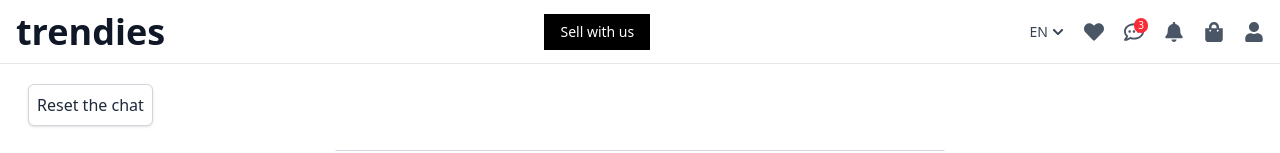
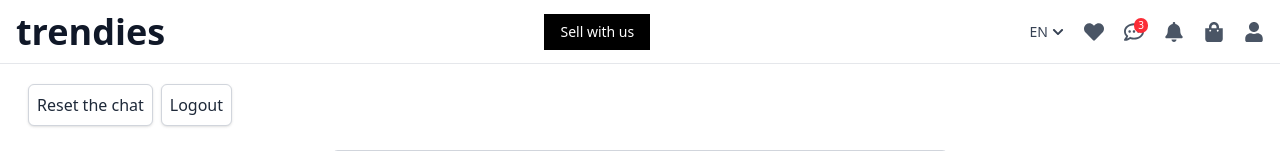
Before and after one commit to Uzmashaik93/counteroffer-chat, a Next.js app: page /chat/buyer in a window 1280 px wide. Shown: the top 153 px of the page. Built offline with nearby package versions, Linux system fonts and the light colour scheme; no server answers.

Commit message:
feat:add logout functionality

```diff
--- a/app/components/BuyerChatUI.tsx
+++ b/app/components/BuyerChatUI.tsx
@@ -8,6 +8,7 @@ import Image from "next/image";
 import { TextMessageBlock } from "./TextMessageBlock";
 import { OfferBlock } from "./OfferBlock";
 import CounterOfferMessageLine from "./CounterOfferMessageLine";
+import LogoutButton from "./LogoutButton";
 
 export default function BuyerChatUI() {
   const [input, setInput] = useState("");
@@ -107,6 +108,7 @@ export default function BuyerChatUI() {
       >
         Reset the chat
       </button>
+      <LogoutButton />
       <div className="w-full max-w-2xl flex bg-gray-100 h-[90vh] mx-auto border border-gray-300 shadow-lg my-4 rounded-lg md:w-1/2">
         {/* Chat Window */}
         <main className="flex-1 flex flex-col">
@@ -155,7 +157,7 @@ export default function BuyerChatUI() {
                     />
                   )
                 ) : (
-                  <div>
+                  <div key={idx}>
                     {msg.status === "accepted" ? (
                       <p className="text-center text-green-600 text-sm font-semibold mt-4">
                         Offer accepted at {msg.amount} EUR by seller.
--- /dev/null
+++ b/app/components/LogoutButton.tsx
@@ -0,0 +1,21 @@
+"use client";
+
+import { useRouter } from "next/navigation";
+
+export default function LogoutButton() {
+  const router = useRouter();
+
+  const logout = async () => {
+    await fetch("/api/auth/logout", { method: "POST" });
+    router.push("/login");
+  };
+
+  return (
+    <button
+      onClick={logout}
+      className=" px-2 py-2 bg-white border border-gray-300 rounded-md shadow text-gray-800 hover:bg-gray-50 transition mb-2 ml-2"
+    >
+      Logout
+    </button>
+  );
+}
--- a/app/components/Navbar.tsx
+++ b/app/components/Navbar.tsx
@@ -11,6 +11,7 @@ import {
   FaTimes,
 } from "react-icons/fa";
 import { useState } from "react";
+import Link from "next/link";
 
 export default function Navbar() {
   const [mobileMenuOpen, setMobileMenuOpen] = useState(false);
@@ -19,10 +20,12 @@ export default function Navbar() {
     <nav className="border-b border-gray-200 h-16 bg-white flex items-center w-full">
       <div className="w-full px-0 flex justify-between items-center h-full">
         {/* Left: Logo */}
-        <div className="flex items-center gap-2 pl-4">
-          <span className="text-2xl md:text-4xl font-bold text-gray-900">
-            trendies
-          </span>
+        <div className="flex items-center gap-2 pl-4 hover:cursor-pointer">
+          <Link href="/">
+            <span className="text-2xl md:text-4xl font-bold text-gray-900">
+              trendies
+            </span>
+          </Link>
         </div>
 
         {/* Center: CTA (hidden on mobile) */}
--- a/app/components/SellerChatUI.tsx
+++ b/app/components/SellerChatUI.tsx
@@ -7,6 +7,7 @@ import { products } from "../products";
 import Image from "next/image";
 import { CounterOfferMessageBlock } from "./CounterOffer";
 import { TextMessageBlock } from "./TextMessageBlock";
+import LogoutButton from "./LogoutButton";
 
 export default function SellerChatUI() {
   const [input, setInput] = useState("");
@@ -89,6 +90,7 @@ export default function SellerChatUI() {
               </div>
             </li>
           ))}
+          <LogoutButton />
         </ul>
       </aside>
 
```
